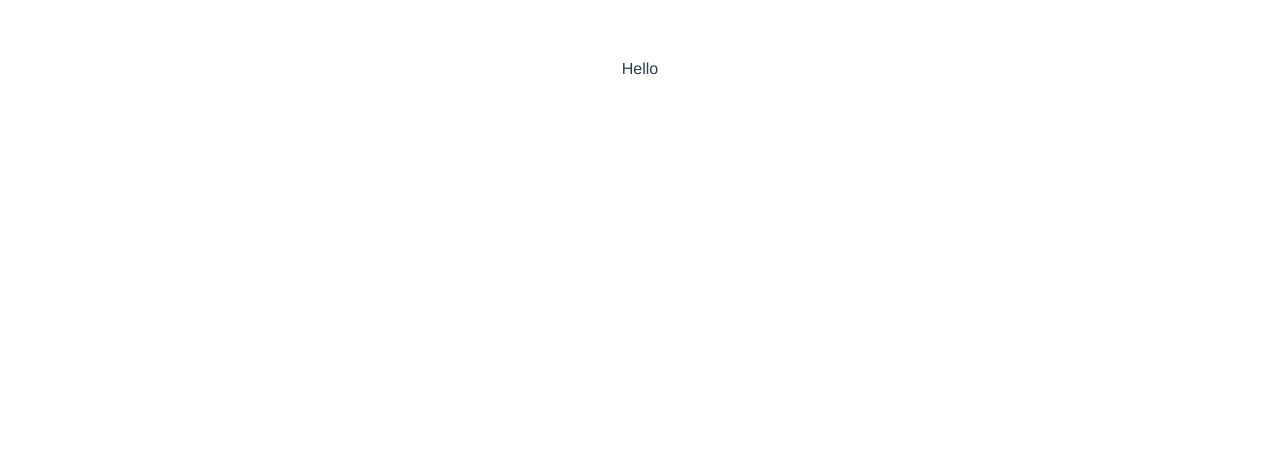
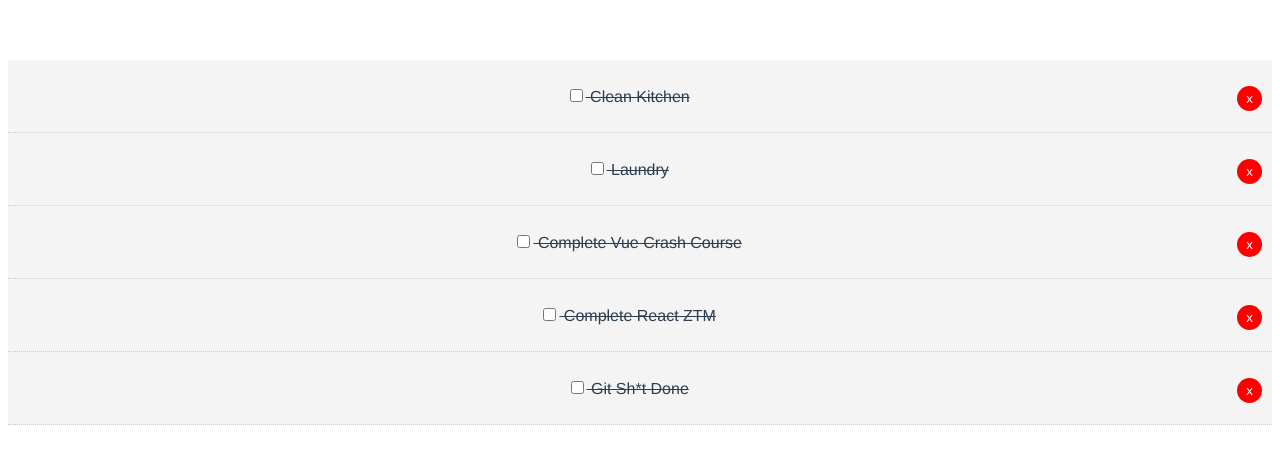
Before and after one commit to CodeMeKathy/stunning-winner, a Vue app: page / in a window 1280 px wide. Shown: the top 464 px of the page. Built offline with nearby package versions, Linux system fonts and the light colour scheme.

Commit message:
Adding Todos and TodoItem components Creating Todos and TodoItem vue files with the todos array looped and filtered upon clicking button.

```diff
--- a/src/App.vue
+++ b/src/App.vue
@@ -1,23 +1,55 @@
 <template>
   <div id="app">
-
-    {{msg}}
-
+    <!-- V Bind allows data to be passed through to components as props. -->
+    <!-- There are many types of template directives -->
+    <Todos v-bind:todos="todos" v-on:delete-todo="deleteTodo" />
   </div>
 </template>
 
 <script>
+import Todos from './components/Todos'
 
 export default {
   name: 'app',
   components: {
-
+    Todos
   },
 
   // data is function returning an object
   data() {
     return {
-      msg: 'Hello'
+      todos: [
+        {
+          id: '1',
+          title: 'Clean Kitchen',
+          completed: 'true'
+        },
+        {
+          id: '2',
+          title: 'Laundry',
+          completed: 'false'
+        },
+        {
+          id: '3',
+          title: 'Complete Vue Crash Course',
+          completed: 'true'
+        },
+        {
+          id: '4',
+          title: 'Complete React ZTM',
+          completed: 'false'
+        },
+        {
+          id: '5',
+          title: 'Git Sh*t Done',
+          completed: 'false'
+        }
+      ]
+    }
+  },
+  methods: {
+    deleteTodo(id) {
+      this.todos = this.todos.filter(todo => todo.id !== id)
     }
   }
 }
--- /dev/null
+++ b/src/components/TodoItem.vue
@@ -0,0 +1,42 @@
+<template>
+  <div class="todo-item" v-bind:class="{ 'is-complete': todo.completed }">
+    <p>
+      <input type="checkbox" v-on:change="markComplete" />
+      {{ todo.title }}
+      <button class="delete" @click="$emit('delete-todo', todo.id)">x</button>
+    </p>
+  </div>
+</template>
+
+<script>
+export default {
+  name: 'TodoItem',
+  props: ['todo'],
+  // Methods are definged HERE within the export default export
+  methods: {
+    markComplete() {
+      this.todo.completed = !this.todo.completed
+    }
+  }
+}
+</script>
+
+<style scoped>
+.todo-item {
+  background: #f4f4f4;
+  padding: 10px;
+  border-bottom: 1px #ccc dotted;
+}
+.is-complete {
+  text-decoration: line-through;
+}
+.delete {
+  background: #ff0000;
+  color: #fff;
+  border: none;
+  padding: 5px 9px;
+  border-radius: 50%;
+  cursor: pointer;
+  float: right;
+}
+</style>
--- /dev/null
+++ b/src/components/Todos.vue
@@ -0,0 +1,26 @@
+<template>
+  <div class="todos">
+    <div v-bind:key="todo.id" v-for="todo in todos" class="todoItems">
+      <TodoItem
+        v-bind:todo="todo"
+        v-on:delete-todo="$emit('delete-todo', todo.id)"
+      />
+    </div>
+
+    <!-- To Loop through the data use another directive VFor  -->
+  </div>
+</template>
+
+<script>
+import TodoItem from './TodoItem.vue'
+
+export default {
+  name: 'Todos',
+  components: {
+    TodoItem
+  },
+  props: ['todos']
+}
+</script>
+
+<style scoped></style>
```
Also changed, not shown: src/components/HelloWorld.vue (deleted, +0 -59 lines).
